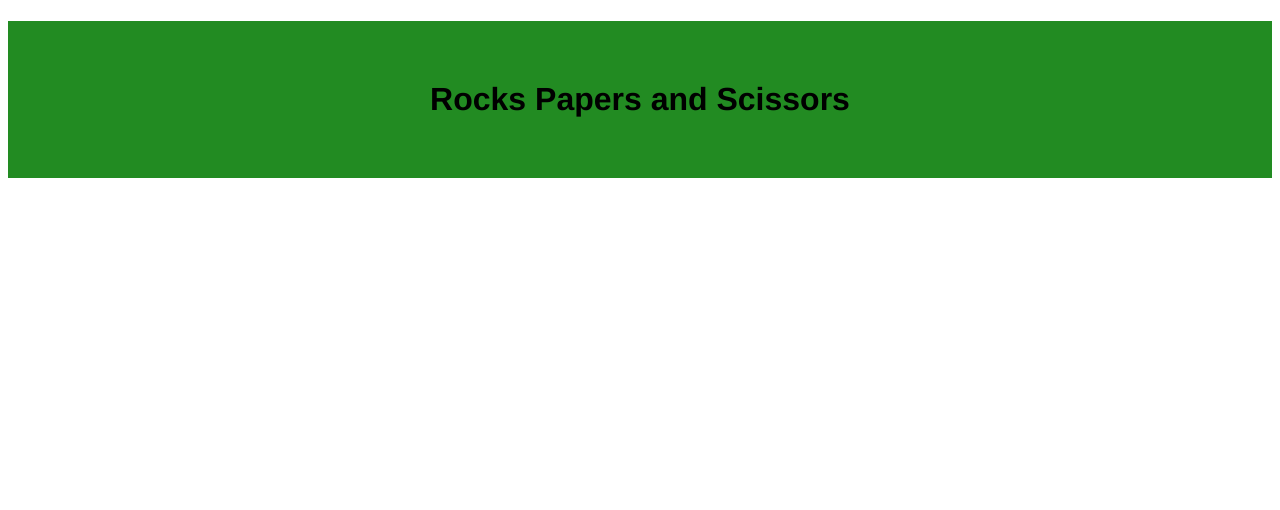
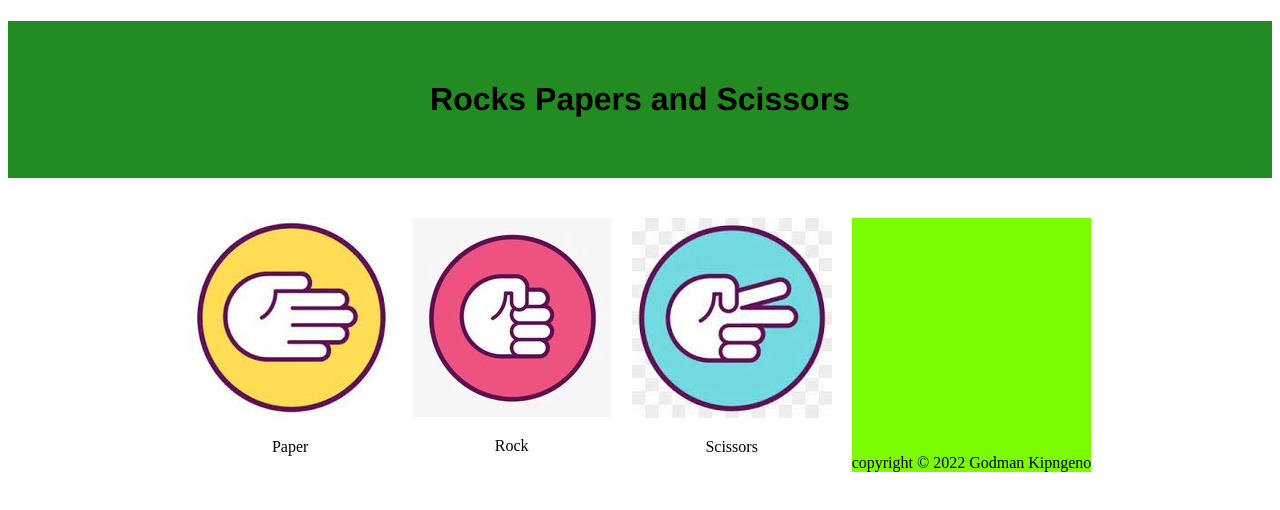
Before and after one commit to G-M-A-N/Rock-paper-Scissors, a plain HTML site: page index.html in a window 1280 px wide. Drawn offline with Linux system fonts and the light colour scheme.

Commit message:
Footer with copyright added

```diff
--- a/index.html
+++ b/index.html
@@ -13,8 +13,21 @@
     <h1>Rocks Papers and Scissors</h1>
 
     <div class="elements">
-<div class="sub_elements">
-    <img src="" alt="">
+<div class="paper">
+ <img src="/img/paper.jpg" alt="A picture of rock used in rock paper scissors">
+ <p>Paper</p>
+</div>
+<div class="rock">
+    <img src="/img/rock.jpg" alt="A picture of rock used in rock paper scissors">
+    <p>Rock</p>
+</div>
+<div class="Scissors">
+    <img src="/img/Scissors.jpg" alt="A picture of Scissors used in rock paper scissors">
+    <p>Scissors</p>
+</div>
+
+<div class="footer">
+    copyright © 2022 Godman Kipngeno
 </div>
 
 
```
